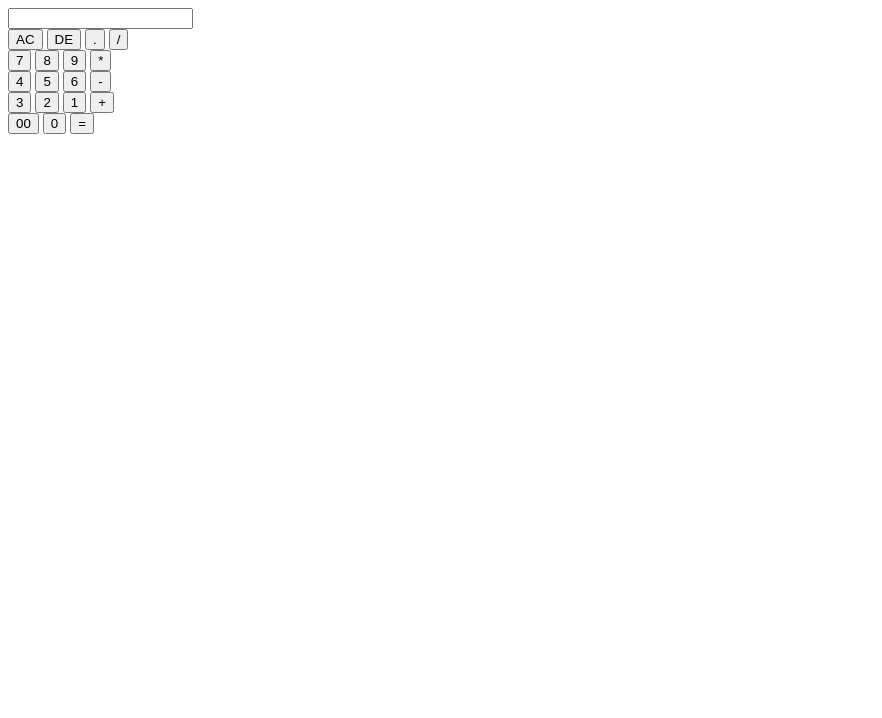
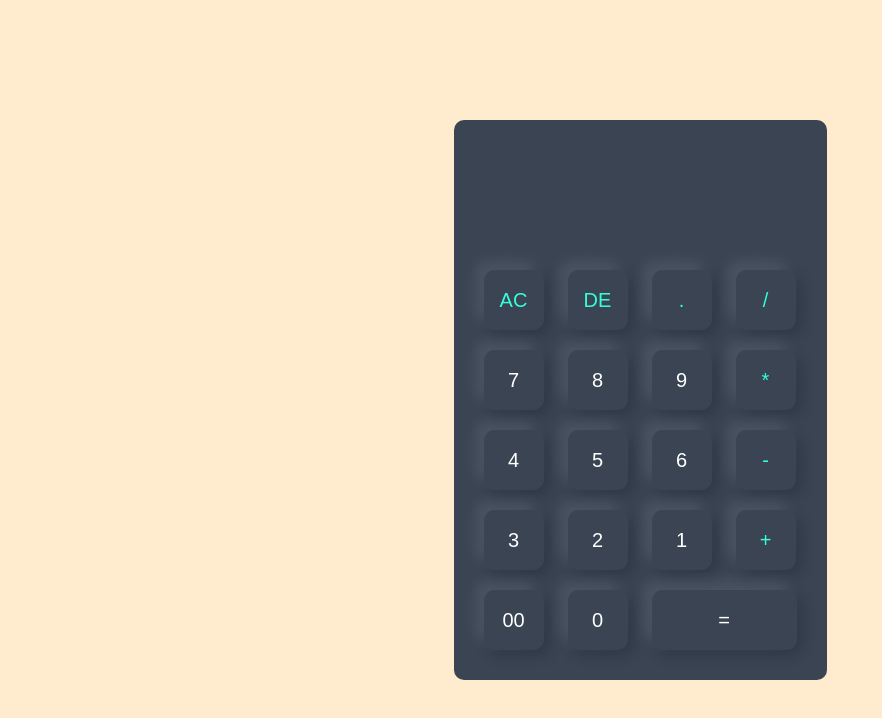
Before and after one commit to Kalyan3081/Calculator, a plain HTML site: page index.html in a window 1280 px wide. Shown: the whole page, without its empty margins (0-882 px from the left). Drawn offline with Linux system fonts and the light colour scheme.

Commit message:
Update index.html

```diff
--- a/index.html
+++ b/index.html
@@ -5,7 +5,7 @@
     <meta charset="UTF-8">
     <meta name="viewport" content="width=device-width, initial-scale=1.0">
     <title>Calculator</title>
-    <link rel="stylesheet" href="Calculator.css">
+    <link rel="stylesheet" href="index.css">
 </head>
 
 <body>
```
